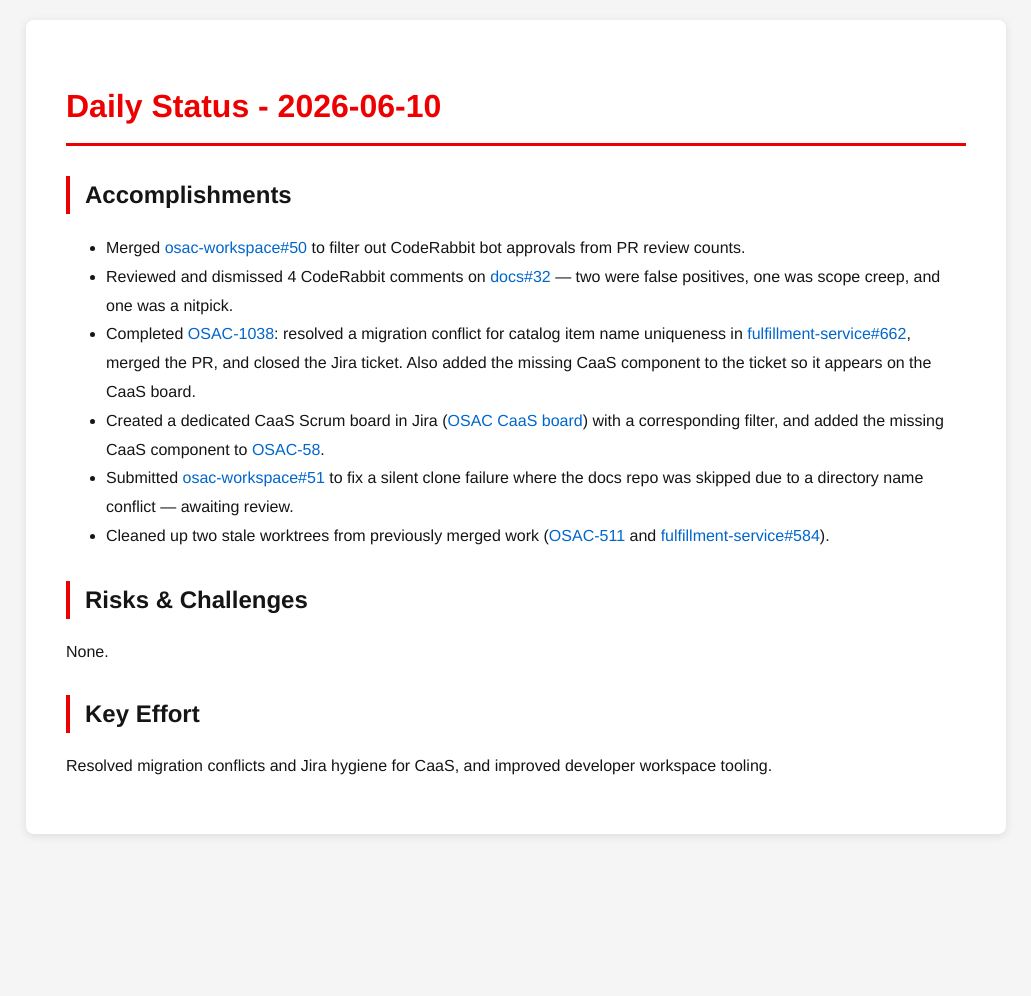
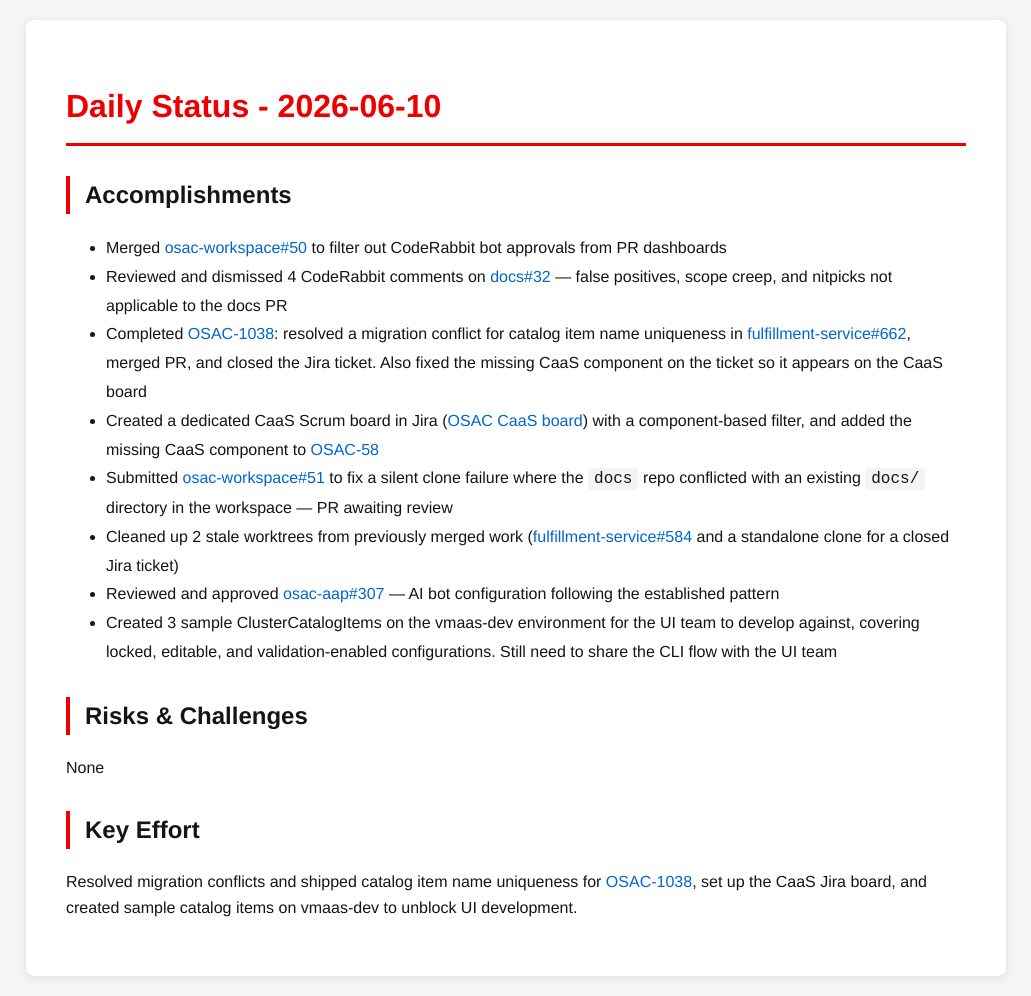
Before and after one commit to tzvatot/daily-status, a Jekyll site: the page built from 2026-06-10.md, in a window 1280 px wide. Shown: the whole page, without its empty margins (124-1155 px from the left). Built offline with Jekyll 4.4.1, drawn with Linux system fonts in a browser that asks for light colours; before the commit the page ends 900 px from its top, so only the background shows below that.

Commit message:
Daily status update - 2026-06-10

```diff
--- a/2026-06-10.md
+++ b/2026-06-10.md
@@ -7,15 +7,17 @@
 # Daily Status - 2026-06-10
 
 ## Accomplishments
-- Merged [osac-workspace#50](https://github.com/osac-project/osac-workspace/pull/50) to filter out CodeRabbit bot approvals from PR review counts.
-- Reviewed and dismissed 4 CodeRabbit comments on [docs#32](https://github.com/osac-project/docs/pull/32) — two were false positives, one was scope creep, and one was a nitpick.
-- Completed [OSAC-1038](https://redhat.atlassian.net/browse/OSAC-1038): resolved a migration conflict for catalog item name uniqueness in [fulfillment-service#662](https://github.com/osac-project/fulfillment-service/pull/662), merged the PR, and closed the Jira ticket. Also added the missing CaaS component to the ticket so it appears on the CaaS board.
-- Created a dedicated CaaS Scrum board in Jira ([OSAC CaaS board](https://redhat.atlassian.net/jira/software/c/projects/OSAC/boards/12411)) with a corresponding filter, and added the missing CaaS component to [OSAC-58](https://redhat.atlassian.net/browse/OSAC-58).
-- Submitted [osac-workspace#51](https://github.com/osac-project/osac-workspace/pull/51) to fix a silent clone failure where the docs repo was skipped due to a directory name conflict — awaiting review.
-- Cleaned up two stale worktrees from previously merged work ([OSAC-511](https://redhat.atlassian.net/browse/OSAC-511) and [fulfillment-service#584](https://github.com/osac-project/fulfillment-service/pull/584)).
+- Merged [osac-workspace#50](https://github.com/osac-project/osac-workspace/pull/50) to filter out CodeRabbit bot approvals from PR dashboards
+- Reviewed and dismissed 4 CodeRabbit comments on [docs#32](https://github.com/osac-project/docs/pull/32) — false positives, scope creep, and nitpicks not applicable to the docs PR
+- Completed [OSAC-1038](https://redhat.atlassian.net/browse/OSAC-1038): resolved a migration conflict for catalog item name uniqueness in [fulfillment-service#662](https://github.com/osac-project/fulfillment-service/pull/662), merged PR, and closed the Jira ticket. Also fixed the missing CaaS component on the ticket so it appears on the CaaS board
+- Created a dedicated CaaS Scrum board in Jira ([OSAC CaaS board](https://redhat.atlassian.net/jira/software/c/projects/OSAC/boards/12411)) with a component-based filter, and added the missing CaaS component to [OSAC-58](https://redhat.atlassian.net/browse/OSAC-58)
+- Submitted [osac-workspace#51](https://github.com/osac-project/osac-workspace/pull/51) to fix a silent clone failure where the `docs` repo conflicted with an existing `docs/` directory in the workspace — PR awaiting review
+- Cleaned up 2 stale worktrees from previously merged work ([fulfillment-service#584](https://github.com/osac-project/fulfillment-service/pull/584) and a standalone clone for a closed Jira ticket)
+- Reviewed and approved [osac-aap#307](https://github.com/osac-project/osac-aap/pull/307) — AI bot configuration following the established pattern
+- Created 3 sample ClusterCatalogItems on the vmaas-dev environment for the UI team to develop against, covering locked, editable, and validation-enabled configurations. Still need to share the CLI flow with the UI team
 
 ## Risks & Challenges
-None.
+None
 
 ## Key Effort
-Resolved migration conflicts and Jira hygiene for CaaS, and improved developer workspace tooling.
+Resolved migration conflicts and shipped catalog item name uniqueness for [OSAC-1038](https://redhat.atlassian.net/browse/OSAC-1038), set up the CaaS Jira board, and created sample catalog items on vmaas-dev to unblock UI development.
```
